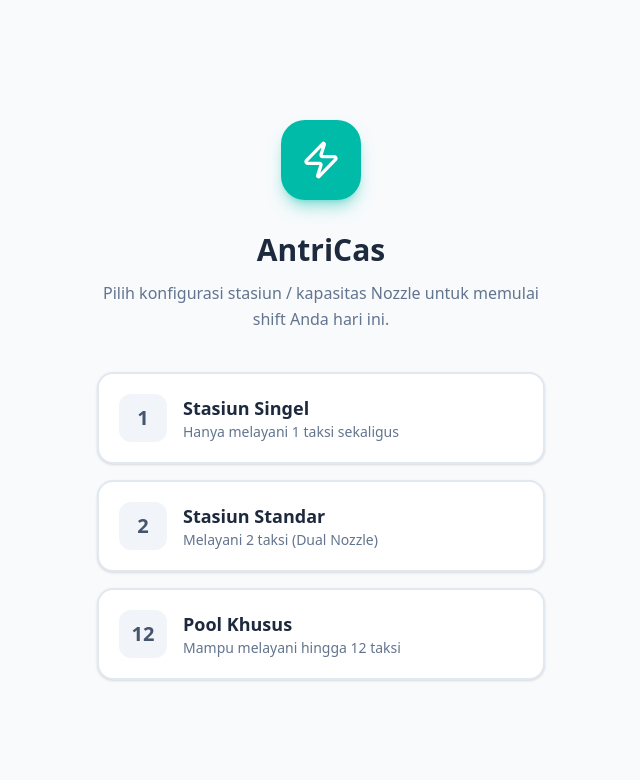
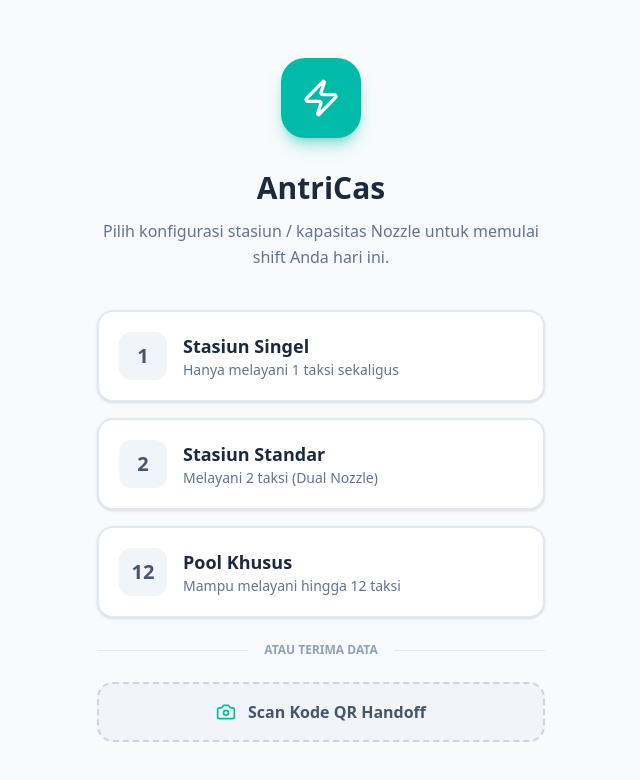
Before and after one commit to 5leepy/antrian-hp, a Next.js app: page / in a window 1280 px wide. Shown: the top 780 px of the page, without its empty margins (319-959 px from the left). Built offline with nearby package versions, Linux system fonts and the light colour scheme.

Commit message:
feat(ui): add QR scanner button directly to setup screen for faster handoff

```diff
--- a/src/app/page.tsx
+++ b/src/app/page.tsx
@@ -482,6 +482,18 @@ export default function EVQueueApp() {
                 <h3 className="text-lg font-bold text-slate-800 dark:text-slate-200">Pool Khusus</h3>
                 <p className="text-sm text-slate-500">Mampu melayani hingga 12 taksi</p>
               </div>
+            </button>
+            <div className="my-2 flex items-center gap-4">
+               <div className="h-px bg-slate-200 dark:bg-slate-800 flex-1"></div>
+               <span className="text-xs font-bold text-slate-400">ATAU TERIMA DATA</span>
+               <div className="h-px bg-slate-200 dark:bg-slate-800 flex-1"></div>
+            </div>
+            <button
+               onClick={() => { setQrMode("scan"); setShowQrModal(true); }}
+               className="w-full bg-slate-100 dark:bg-slate-900 border-2 border-dashed border-slate-300 dark:border-slate-700 hover:border-teal-500 hover:bg-teal-50 dark:hover:bg-teal-900/20 p-4 rounded-2xl flex items-center justify-center gap-3 transition-all text-slate-600 dark:text-slate-400 font-bold active:scale-95"
+            >
+               <Camera className="w-5 h-5 text-teal-500" />
+               Scan Kode QR Handoff
             </button>
           </div>
         </div>
```
